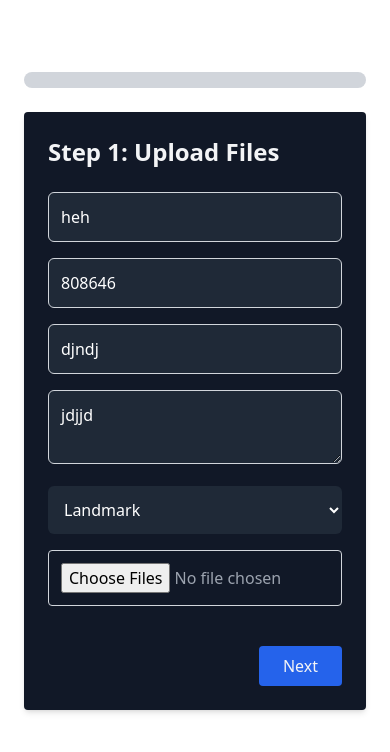
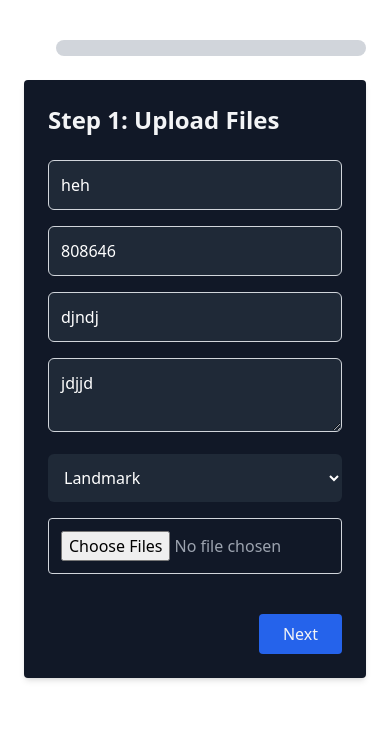
Before and after one commit to kenmentor/agent-with-me-frountend, a Next.js app: page /upload in a window 390 px wide. Shown: the top 752 px of the page. Built offline with nearby package versions, Linux system fonts and the light colour scheme.

Commit message:
corrected erro working version

```diff
--- a/src/components/Upload1.tsx
+++ b/src/components/Upload1.tsx
@@ -97,7 +97,7 @@ const UploadWizard = () => {
   return (
     <div className="max-w-full mx-auto h-full p-6">
       {/* Header with Back Arrow and Progress Tracker */}
-      <div className="flex flex-col sm:flex-row justify-between items-center sm:gap-6 text-white mb-6">
+      <div className="flex  sm:flex-row justify-between items-center sm:gap-6 text-white mb-6">
         <Link href={"/homepage"}>
           <MdArrowBackIos className="h-8 w-8 text-white" />
         </Link>
```
